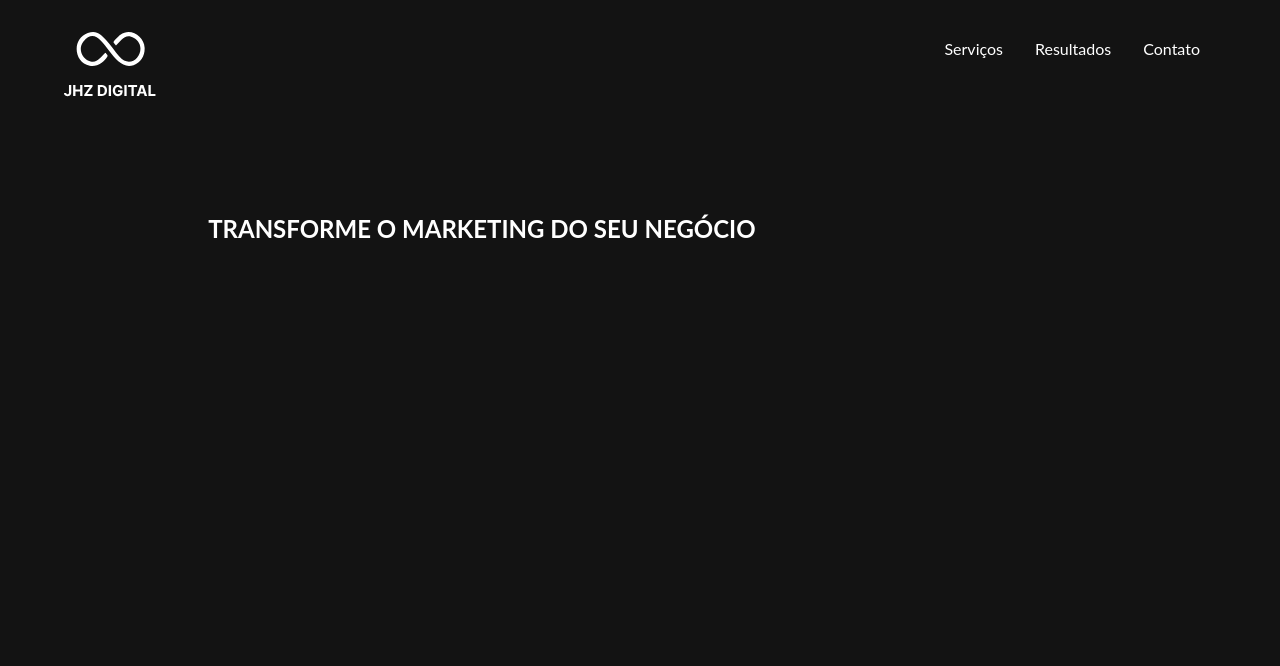
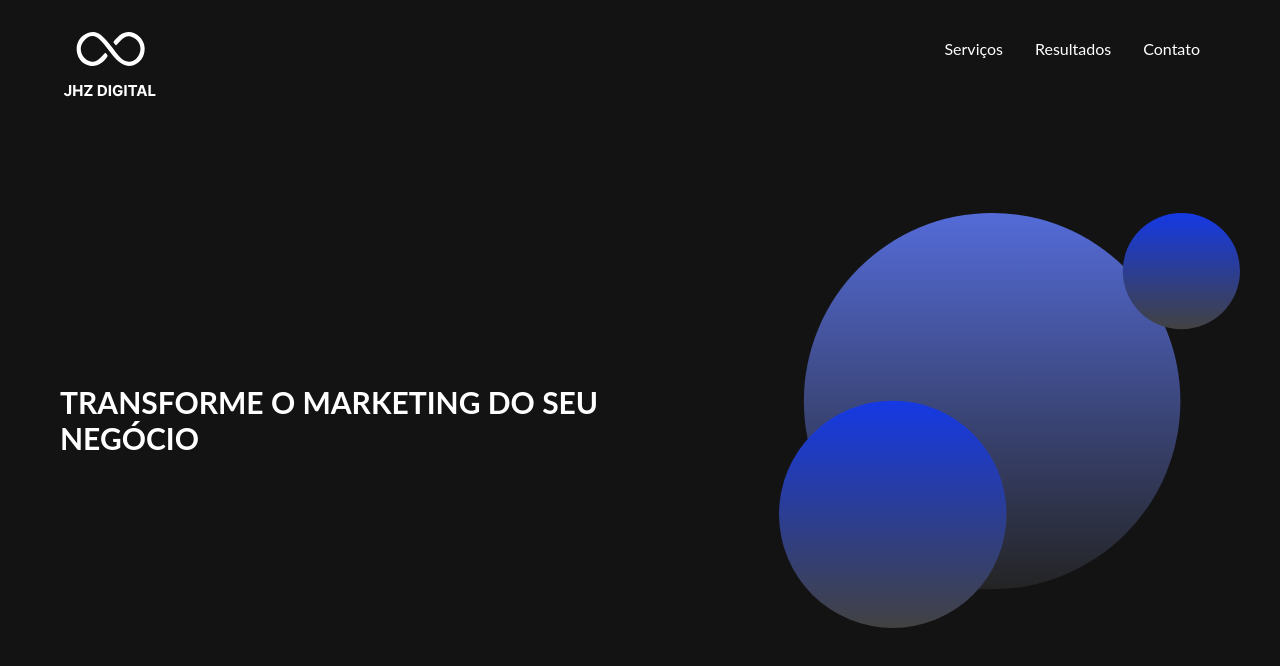
Before and after one commit to theprado/jhz-digital-tailwind, a website built with Vite: page index.html in a window 1280 px wide. Built offline with nearby package versions, Linux system fonts and the light colour scheme.

Commit message:
Update index.html

```diff
--- a/index.html
+++ b/index.html
@@ -38,9 +38,9 @@
     <main class="ml-[60px] text-white md:mt-5 sm:mt-2 lg:mt-10">
         <section class="text-white pt-7 pb-7 ">
           <div class="flex justify-around items-center pb-12 pt-12 mr-10 gap-x-10 xl:">
-            <h1 class="relative text-6xl font-bold sm:text-2xl">TRANSFORME O MARKETING DO SEU NEGÓCIO</h1>
+            <h1 class="relative text-xl font-bold lg:text-3xl">TRANSFORME O MARKETING DO SEU NEGÓCIO</h1>
             <div>
-              <img src="src/img/Bola.svg" alt="" class="xl:hidden xl:">
+              <img src="src/img/Bola.svg" alt="" class="">
             </div>
           </div>
         </section>
```
